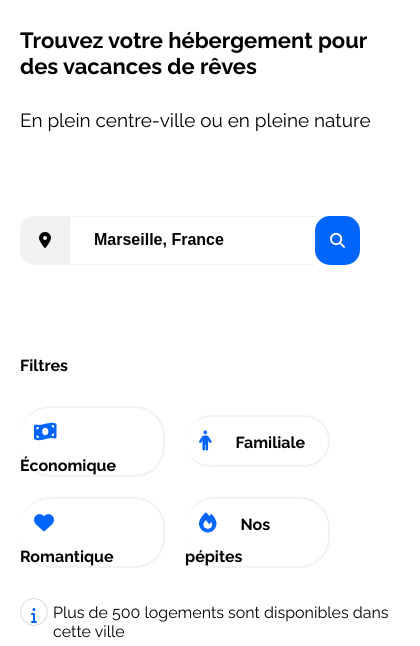
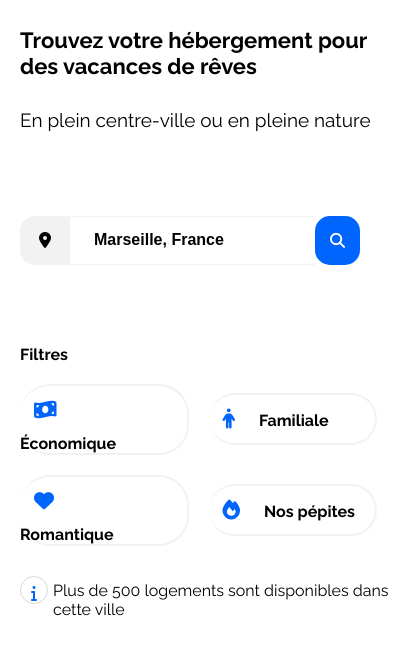
Before and after one commit to KatynOCtraining/booki, a plain HTML site: page index.html in a window 390 px wide. Shown: the part 146-792 px from the top of the page, 420 px wide, since content can reach past the window. Drawn offline with Linux system fonts and the light colour scheme.

Commit message:
filterwidth

```diff
--- a/style.css
+++ b/style.css
@@ -543,28 +543,13 @@ header a {
 
 
 .filters{
-  display: grid;
-  grid-template-columns: repeat(2,1fr);
-  grid-template-rows: repeat(3,1fr);
-  grid-column-gap: 20px;
-  grid-row-gap: 20px;;
   padding-left: 20px;
 }
-.filter_title{
-  grid-area: 1/1/2/6;
+
+.btn-filter{
+  width: 45%;
 }
-.eco{
-  grid-area: 2/1/3/2;
-}
-.familly{
-  grid-area: 2/2/3/3;
-}
-.romantique{
-  grid-area: 3/1/4/2;
-}
-.pepite{
-  grid-area: 3/2/4/3;
-}
+
 
 
 
```
